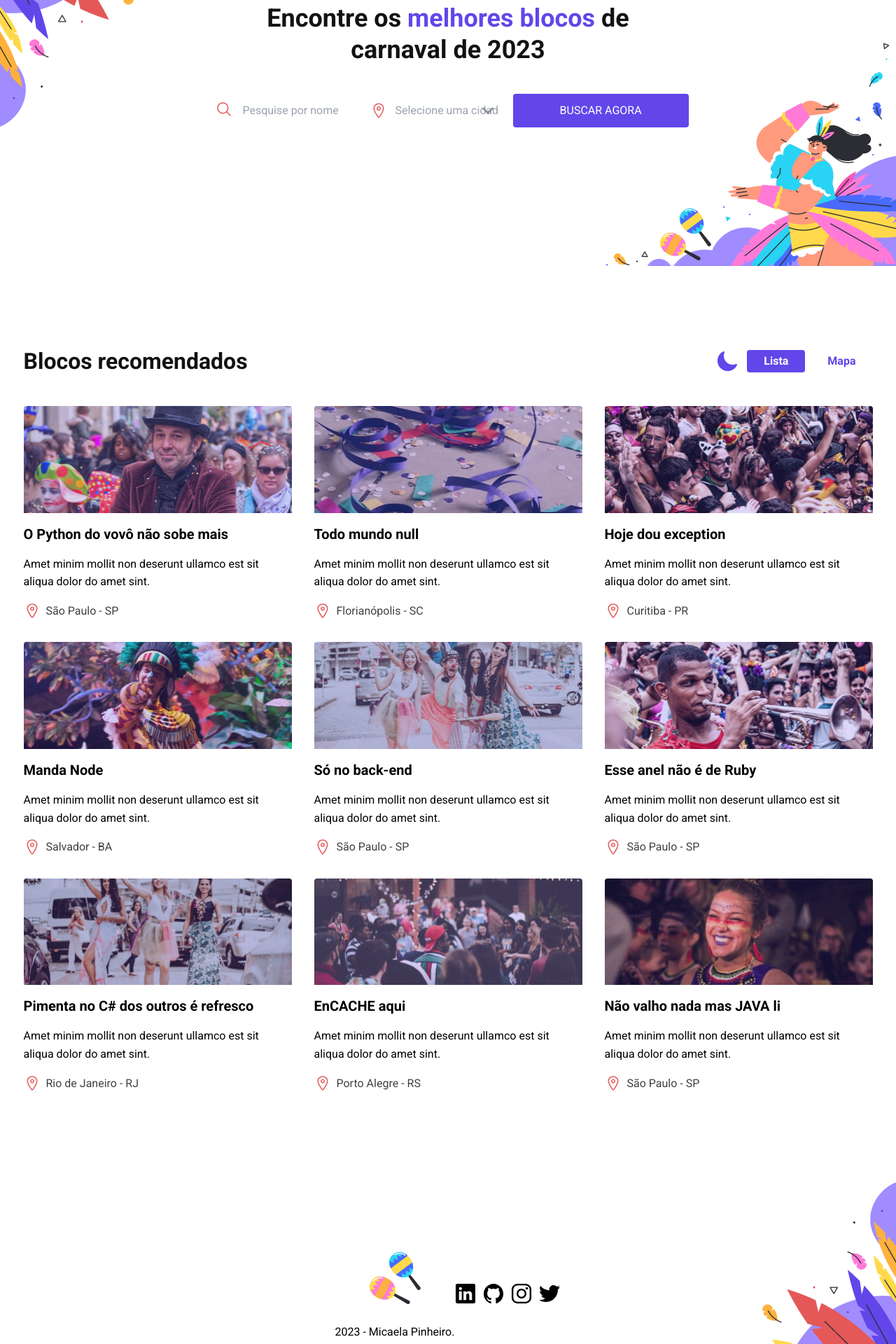
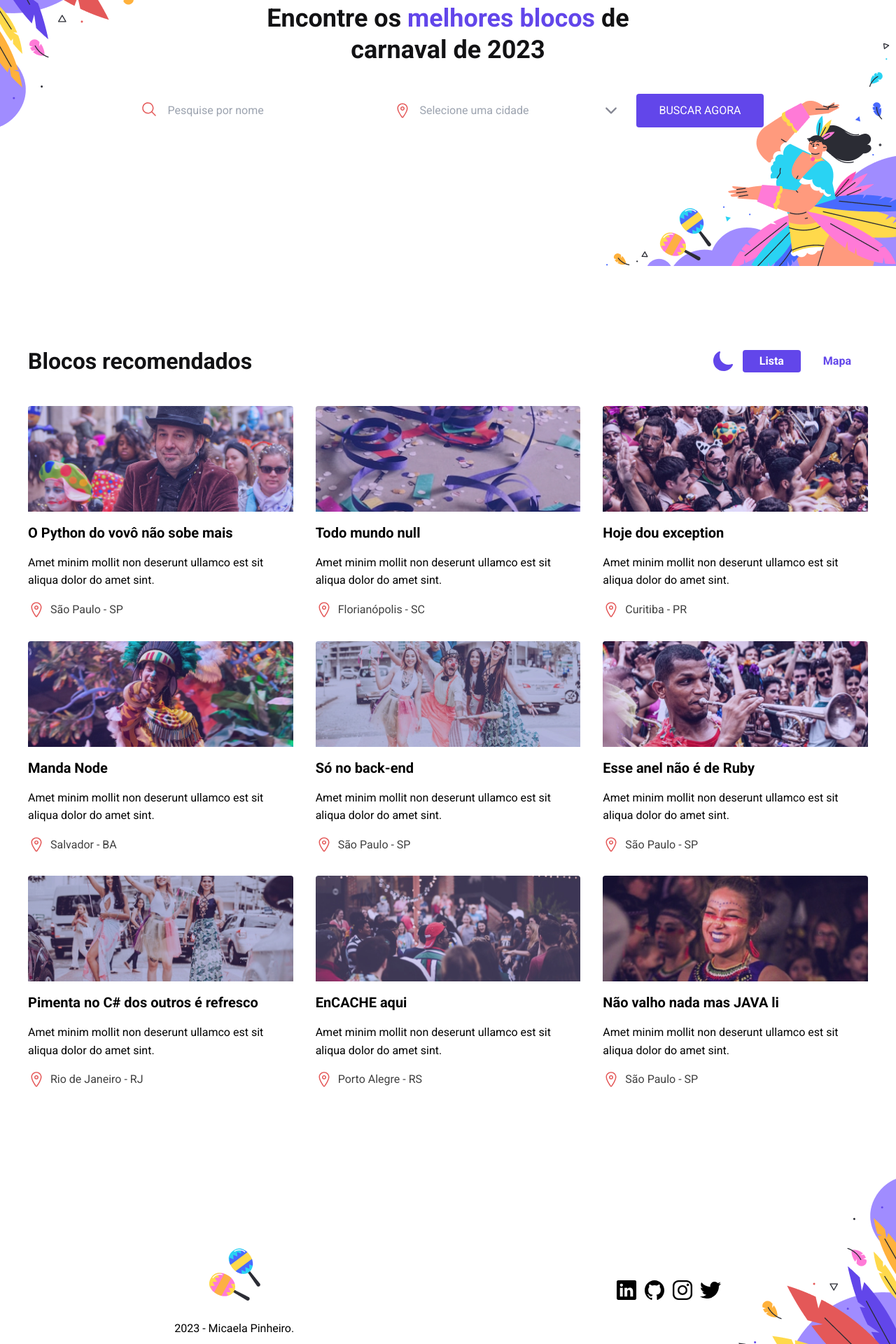
Before and after one commit to MicaelaPinheiroDS/find-your-block-boracodar, a React (Vite) app: page / in a window 1280 px wide. Shown: the part 140-2060 px from the top of the page at 70% size. Built offline with nearby package versions, Linux system fonts and the light colour scheme.

Commit message:
responsive fix

```diff
--- a/src/components/contentCarnivelGroups/index.jsx
+++ b/src/components/contentCarnivelGroups/index.jsx
@@ -17,7 +17,7 @@ export function ContentCornivalGroups(){
         )
     })
     return(
-        <section className="mt-[100px] lg:w-[1213px] m-auto">
+        <section className="mt-[100px] lg:w-fit m-auto max-w-[1200px]">
             <div className="flex flex-col md:flex-row md:text-center justify-between items-center mx-10 lg:mx-0">
                 <h2 className="text-[32px] text-black dark:text-white font-bold">Blocos recomendados</h2>
                 <div className="font-bold flex gap-2 items-center">
--- a/src/components/footer/index.jsx
+++ b/src/components/footer/index.jsx
@@ -2,7 +2,7 @@ export function Footer(){
     return (
         <footer className="relative w-full h-[350px]  mt-[100px]">
             <div className="absolute  w-full h-full bg-illustration-1 bg-no-repeat origin-botton rotate-180"></div>
-            <div className="pt-32 m-auto flex flex-col sm:flex-row justify-around items-center bg-white/75 dark:bg-black/75 rounded p-2 w-fit relative z-20">
+            <div className="pt-32 m-auto flex flex-col lg:flex-row lg:w-full w-fit justify-around items-center lg:static relative z-20 p-5 rounded bg-white/75 dark:bg-black/75 ">
                 <div className="flex flex-col items-center gap-7">
                     <h1><img src="./images/icon-carnaval.png" alt=""></img></h1>
                     <p>2023 - Micaela Pinheiro.</p>
--- a/src/components/header/index.jsx
+++ b/src/components/header/index.jsx
@@ -11,17 +11,17 @@ export function Header(){
                     <h1 className=' text-black dark:text-white text-4xl font-bold leading-[125%] sm:w-[647px]'>Encontre os <span className='text-purple'>melhores blocos</span> de carnaval de 2023</h1>
                 </div>
                 <div className='relative z-10 py-10 md:p-10 flex flex-col lg:flex-row items-center gap-3'>
-                    <div className='relative flex items-center max-w-[348px] w-full'>
+                    <div className='relative flex items-center w-[348px]'>
                         <div className='bg-icon-search bg-no-repeat w-6 h-6 absolute left-0 ml-[14px]'></div>
-                        <input className='max-w-[348px] w-full py-3 pl-[50px] pr-2 dark:bg-black' type="text" placeholder='Pesquise por nome' />
+                        <input className='w-full py-3 pl-[50px] pr-2 dark:bg-black' type="text" placeholder='Pesquise por nome' />
                     </div>
-                    <div className='relative flex items-center max-w-[348px] w-full'>
+                    <div className='relative flex items-center  w-[348px]'>
                         <div className='bg-icon-location bg-no-repeat w-6 h-6 absolute left-0 ml-[14px]'></div>
                         <div className='bg-chevron-down bg-no-repeat w-6 h-6 absolute right-0 m-[12px] cursor-pointer'></div>
-                        <input className='max-w-[348px] w-full py-3 pl-[50px] pr-2 dark:bg-black' type="text" placeholder='Selecione uma cidade' />
+                        <input className='w-full py-3 pl-[50px] pr-2 dark:bg-black' type="text" placeholder='Selecione uma cidade' />
                     </div>
 
-                    <button className='uppercase bg-purple text-white px-8 py-3 rounded max-w-[348px] w-full lg:w-full'>Buscar agora</button>
+                    <button className='uppercase bg-purple text-white px-8 py-3 rounded max-w-[348px] w-full lg:w-fit'>Buscar agora</button>
                 </div>
             </div>
         </header>
```
